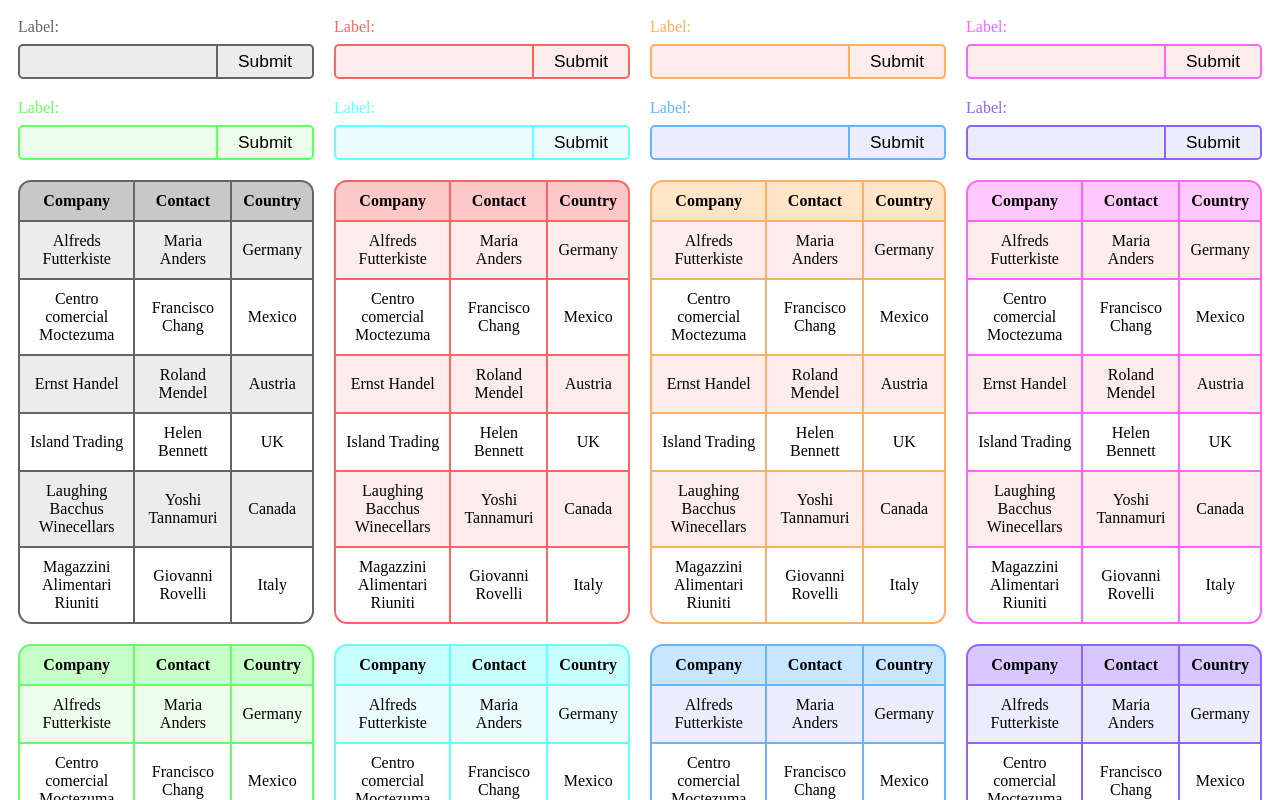
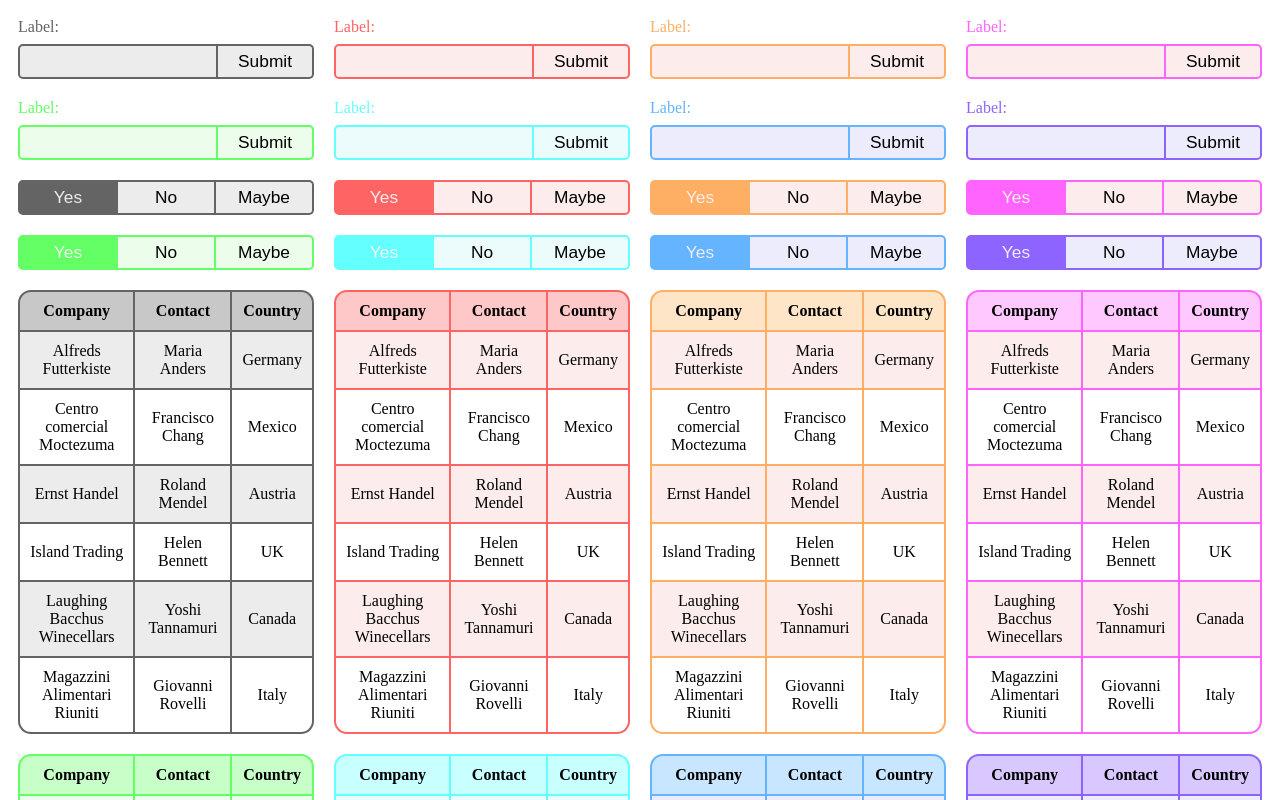
Before and after one commit to Thiago099/colorful-css, a Vue app: page / in a window 1280 px wide. Shown: the top 800 px of the page. Built offline with nearby package versions, Linux system fonts and the light colour scheme.

Commit message:
[feature] docked buttons

```diff
--- a/src/App.vue
+++ b/src/App.vue
@@ -25,11 +25,19 @@ const colors = [
         <div :class="`col-3 pastel-${color}`" v-for="color in colors" :key="color" >
           <label for="a" class="input-label">Label:</label>
           <div class="input-container">
-            <input type="text" class="pastel-input" />
-            <input type="submit" class="pastel-button">
+            <input type="text" class="input" />
+            <input type="submit" class="button button-fit">
           </div>
         </div>
-      <table :class="`col-3 pastel-table pastel-${color}`" v-for="color in colors" :key="color">
+        <div :class="`col-3 pastel-${color}`" v-for="color in colors" :key="color">
+          <div class="input-container">
+            <input type="submit" class="button button-stretch button-selected" value="Yes">
+            <input type="submit" class="button button-stretch" value="No">
+            <input type="submit" class="button button-stretch" value="Maybe">
+
+          </div>
+        </div>
+      <table :class="`col-3 table pastel-${color}`" v-for="color in colors" :key="color">
         <tr>
           <th>Company</th>
           <th>Contact</th>
--- a/src/css/inputs.css
+++ b/src/css/inputs.css
@@ -34,12 +34,11 @@
 
 /* INPUTS */
 
-.pastel-button, .pastel-input{
+.button, .input{
     flex: 1;
     padding: 5px;
     padding-left: 0px;
     padding-right: 0px;
-    border-radius: 3px;
     background-color:var(--bright) ;
     border:2pt solid var(--dark);
     font-size: 13pt;
@@ -47,16 +46,23 @@
     outline-style: none;
 
 }
-.pastel-input{
+.input{
     min-width: 0px;
 
 }
-.pastel-button{
-    flex: 0;
-    cursor: pointer;
+.button{
+    flex:1;
     padding-left: 20px;
     padding-right: 20px;
+    cursor: pointer;
 }
-.pastel-button:hover{
+.button-fit{
+    flex:0;
+}
+.button-selected{
+    background-color: var(--dark);
+    color: var(--bright);
+}
+.button:hover:not(.button-selected){
     background-color:var(--medium);
 }
--- a/src/css/table.css
+++ b/src/css/table.css
@@ -9,7 +9,7 @@ tr:nth-child(even){
 }
 
 /* table shape */
-.pastel-table{
+.table{
     margin:5px;
     margin-top: 10px;
     --radius: 13px;
@@ -19,35 +19,35 @@ tr:nth-child(even){
     border-spacing: 0;
 }
 
-.pastel-table td,.pastel-table th{
+.table td,.table th{
     padding: 10px;
     border: 2px solid var(--dark);
 }
 
-.pastel-table th,.pastel-table td{
+.table th,.table td{
     border-bottom-width: 0;
     border-left-width: 0;
 }
-.pastel-table tr:last-child td,.pastel-table tr:last-child td{
+.table tr:last-child td,.table tr:last-child td{
     border-bottom-width: 2px;
 }
 
-.pastel-table th:first-child,.pastel-table td:first-child{
+.table th:first-child,.table td:first-child{
     border-left-width: 2px;
 }
 
-.pastel-table tr:first-child th:first-child{
+.table tr:first-child th:first-child{
     border-radius:var(--radius) 0 0 0;
 }
 
-.pastel-table tr:first-child th:last-child{
+.table tr:first-child th:last-child{
     border-radius:0 var(--radius) 0 0;
 }
 
-.pastel-table tr:last-child td:first-child{
+.table tr:last-child td:first-child{
     border-radius:0 0 0 var(--radius);
 }
 
-.pastel-table tr:last-child td:last-child{
+.table tr:last-child td:last-child{
     border-radius:0 0 var(--radius) 0;
 }
```
